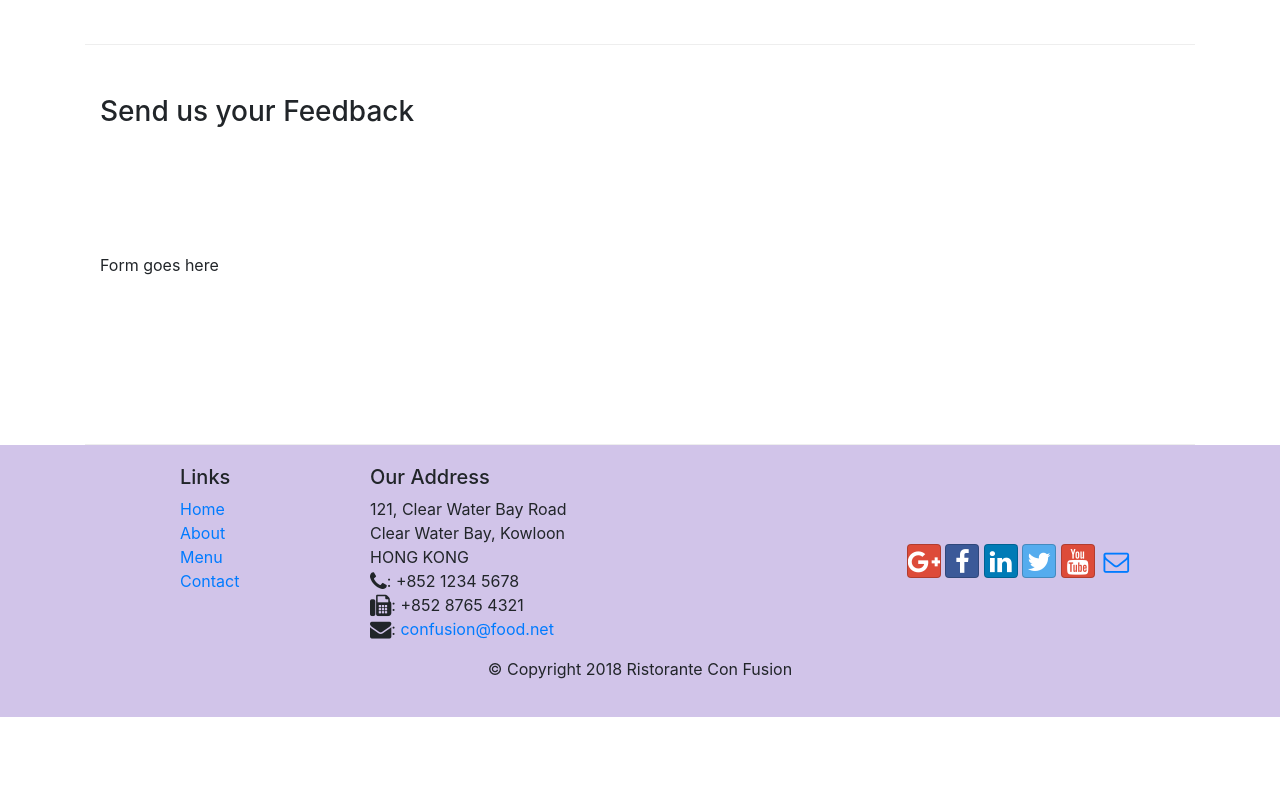
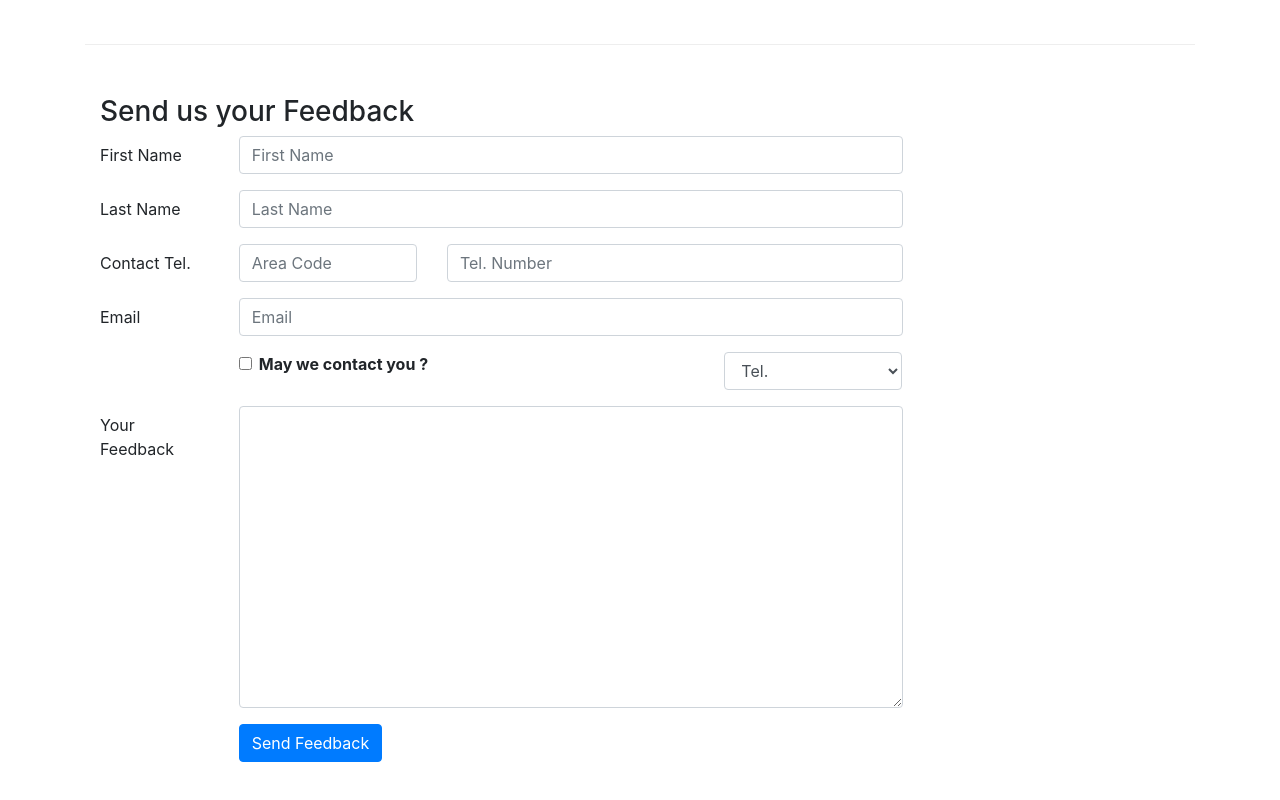
Before and after one commit to johanquiroga/bootstrap-coursera, a website: page contactus.html in a window 1280 px wide. Shown: the part 820-1620 px from the top of the page. Before the commit the page ends 1537 px from the top, so only its background shows below. Drawn offline with nearby package versions, Linux system fonts and the light colour scheme.

Commit message:
Added contact form

```diff
--- a/contactus.html
+++ b/contactus.html
@@ -106,7 +106,60 @@
                 <h3>Send us your Feedback</h3>
             </div>
             <div class="col-12 col-md-9">
-                Form goes here
+                <form>
+                    <div class="form-group row">
+                        <label for="firstname" class="col-md-2 col-form-label">First Name</label>
+                        <div class="col-md-10">
+                            <input type="text" class="form-control" name="firstname" id="firstname" placeholder="First Name" />
+                        </div>
+                    </div>
+                    <div class="form-group row">
+                        <label for="lastname" class="col-md-2 col-form-label">Last Name</label>
+                        <div class="col-md-10">
+                            <input type="text" class="form-control" name="lastname" id="lastname" placeholder="Last Name" />
+                        </div>
+                    </div>
+                    <div class="form-group row">
+                        <label for="telnum" class="col-12 col-md-2 col-form-label">Contact Tel.</label>
+                        <div class="col-5 col-md-3">
+                            <input type="tel" class="form-control" name="areacode" id="areacode" placeholder="Area Code" />
+                        </div>
+                        <div class="col-7 col-md-7">
+                            <input type="tel" class="form-control" name="telnum" id="telnum" placeholder="Tel. Number" />
+                        </div>
+                    </div>
+                    <div class="form-group row">
+                        <label for="emailid" class="col-md-2 col-form-label">Email</label>
+                        <div class="col-md-10">
+                            <input type="email" class="form-control" name="emailid" id="emailid" placeholder="Email" />
+                        </div>
+                    </div>
+                    <div class="form-group row">
+                        <div class="col-md-6 offset-md-2">
+                            <div class="form-check">
+                                <input type="checkbox" class="form-check-input" name="approve" id="approve" value="">
+                                <label for="approve" class="form-check-label"><strong>May we contact you ?</strong></label>
+                            </div>
+                        </div>
+                        <div class="col-md-3 offset-md-1">
+                            <select class="form-control">
+                                <option>Tel.</option>
+                                <option>Email</option>
+                            </select>
+                        </div>
+                    </div>
+                    <div class="form-group row">
+                        <label for="feedback" class="col-md-2 col-form-label">Your Feedback</label>
+                        <div class="col-md-10">
+                            <textarea class="form-control" name="feedback" id="feedback" rows="12"></textarea>
+                        </div>
+                    </div>
+                    <div class="form-group row">
+                        <div class="offset-md-2 col-md-10">
+                            <button type="submit" class="btn btn-primary">Send Feedback</button>
+                        </div>
+                    </div>
+                </form>
             </div>
             <div class="col-12 col-md">
             </div>
```
